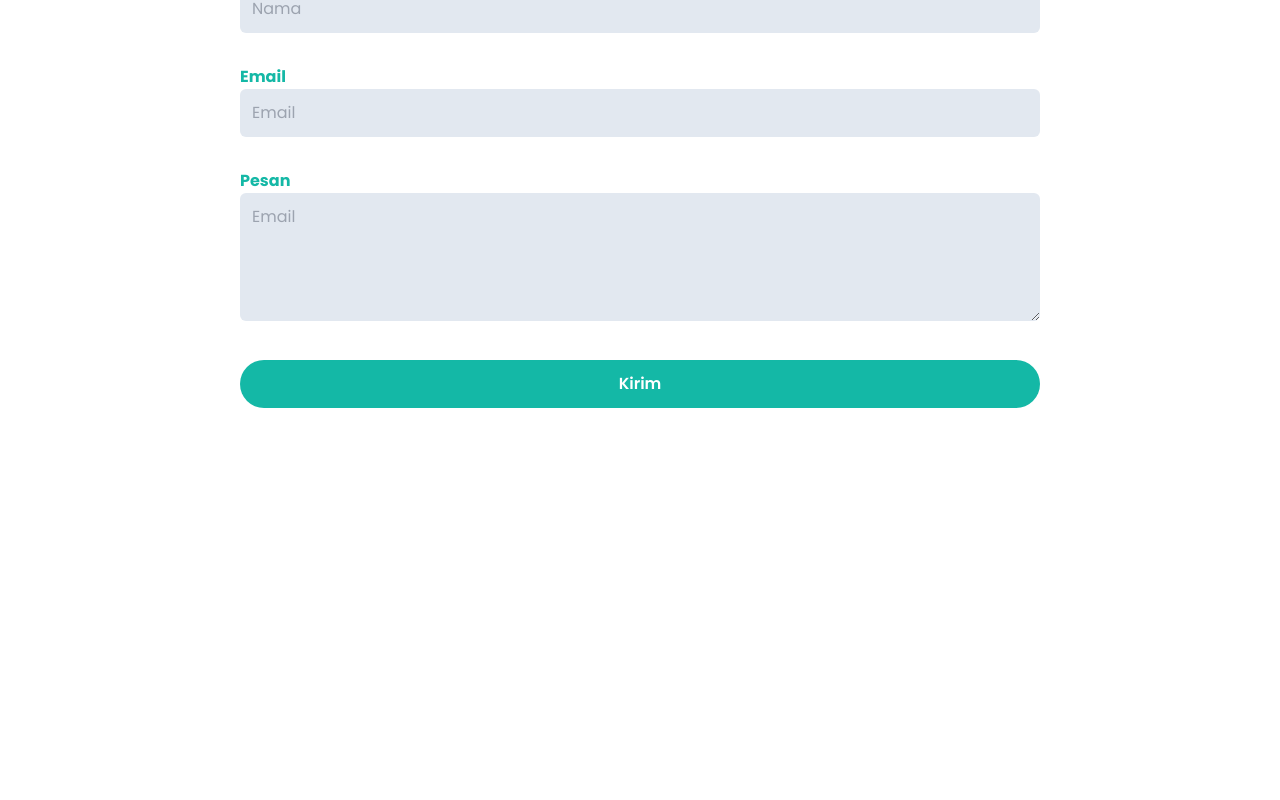
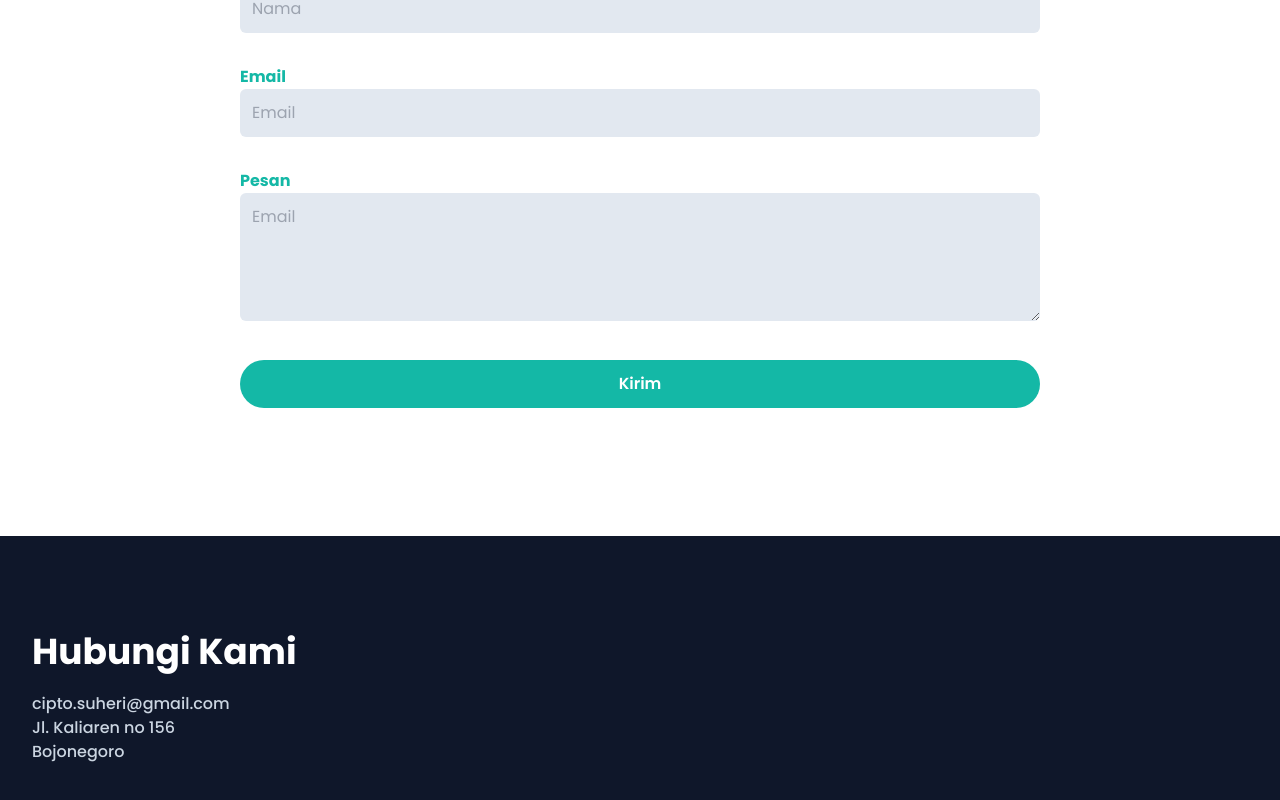
Before and after one commit to harikun/portfolio, a React (Create React App) app: page / in a window 1280 px wide. Shown: the part 3591-4391 px from the top of the page. Before the commit the page ends 4127 px from the top, so only its background shows below. Built offline with nearby package versions, Linux system fonts and the light colour scheme.

Commit message:
create footer component and import to homepage

```diff
--- /dev/null
+++ b/src/components/FooterSection.jsx
@@ -0,0 +1,16 @@
+function FooterSection() {
+  return (
+    <footer className="bg-dark pt-24 pb-12">
+      <div className="container">
+        <div className="w-full px-4 mb-12 text-slate-300 font-medium md:w-1/3">
+          <h3 className="font-bold text-4xl text-white mb-5">Hubungi Kami</h3>
+          <p>cipto.suheri@gmail.com</p>
+          <p>Jl. Kaliaren no 156</p>
+          <p>Bojonegoro</p>
+        </div>
+      </div>
+    </footer>
+  );
+}
+
+export default FooterSection;
--- a/src/pages/HomePage.jsx
+++ b/src/pages/HomePage.jsx
@@ -4,6 +4,7 @@ import HeroSection from "../components/HeroSection";
 import PortfolioSection from "../components/PorfolioSection";
 import BlogSection from "../components/BlogSection";
 import ContactSection from "../components/ContactSection";
+import FooterSection from "../components/FooterSection";
 
 function HomePage() {
   return (
@@ -14,6 +15,7 @@ function HomePage() {
       <PortfolioSection />
       <BlogSection />
       <ContactSection />
+      <FooterSection />
     </>
   );
 }
```
